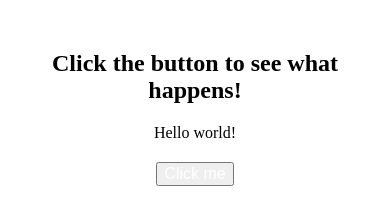
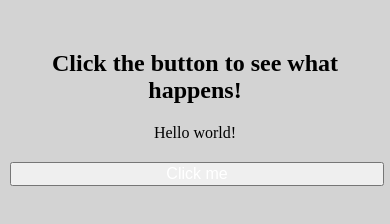
Before and after one commit to sidhu-sandaap/web_programming, a plain HTML site: page simple_interactive.html in a window 390 px wide. Drawn offline with Linux system fonts and the light colour scheme.

Commit message:
Update styles.css

```diff
--- a/styles.css
+++ b/styles.css
@@ -13,3 +13,12 @@ button{
   cursor: pointer;
 
 }
+
+@media (max-width: 600px) {
+  body{
+    background-color: lightgray;
+  }
+  button {
+    width:100%;
+  }
+}
```
